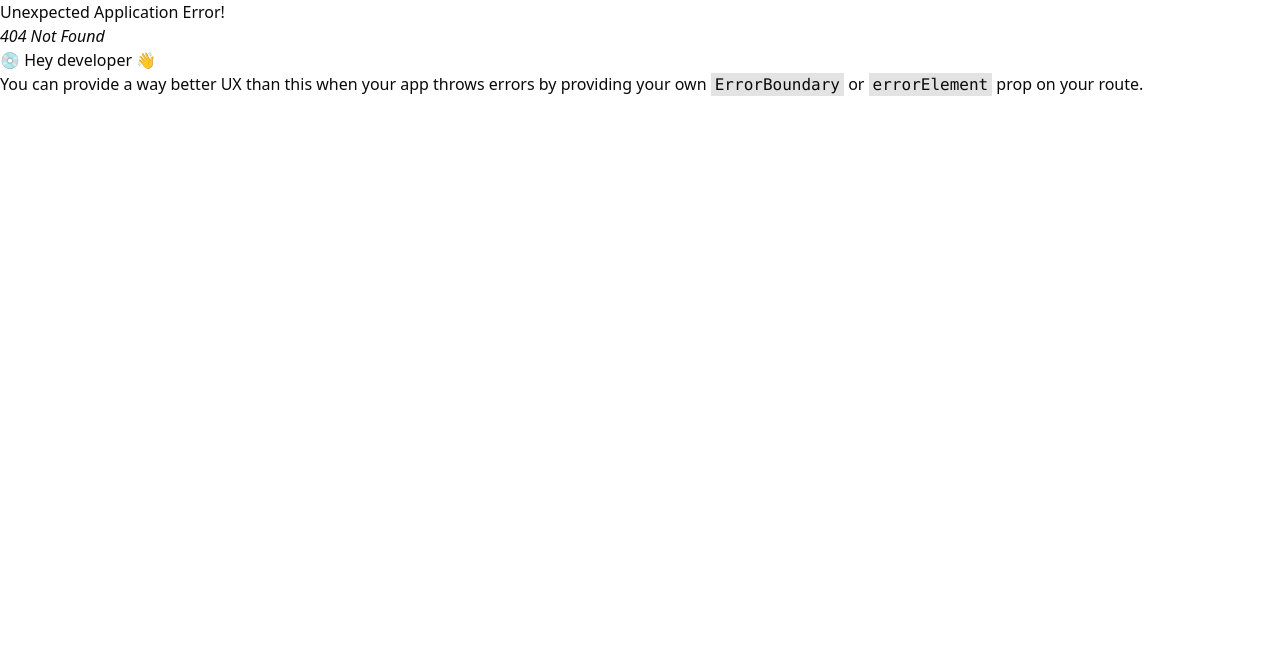
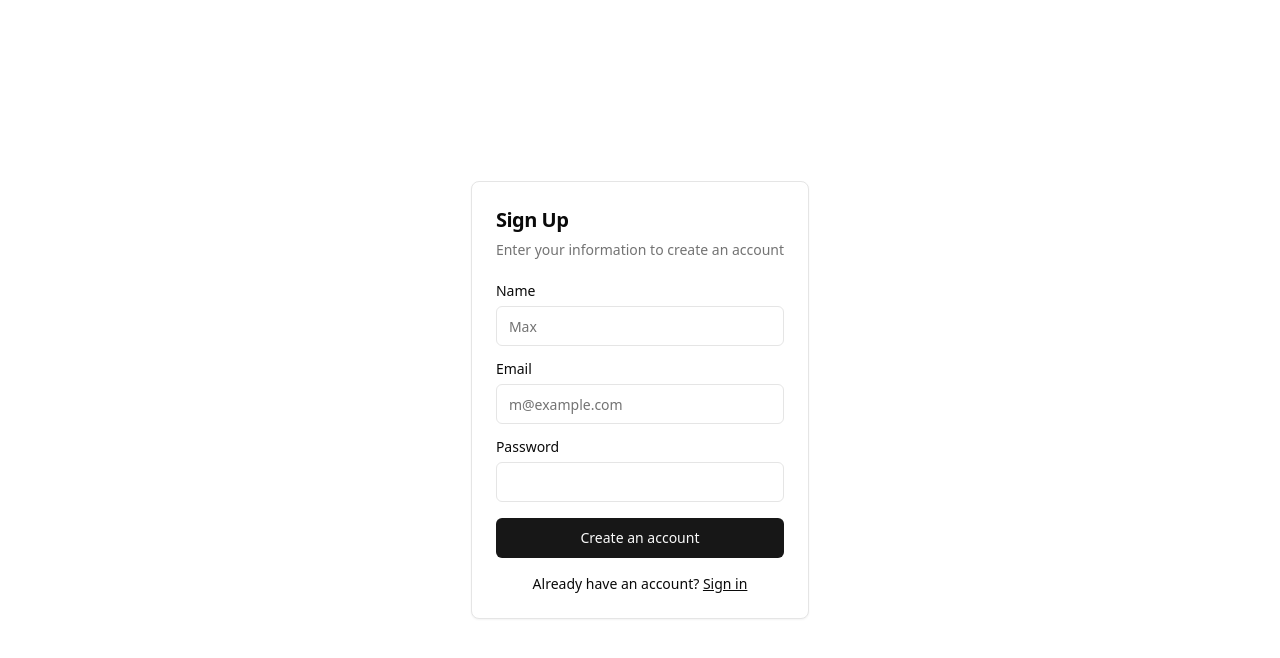
Before and after one commit to rajan126/ebookapp-dashboard, a React (Vite) app: page /register in a window 1280 px wide. Before the commit this address had no page. Shown: the top 658 px of the page. Built offline with nearby package versions, Linux system fonts and the light colour scheme.

Commit message:
add register page

```diff
--- a/src/pages/LoginPage.tsx
+++ b/src/pages/LoginPage.tsx
@@ -3,6 +3,7 @@ import { Card, CardContent, CardDescription, CardFooter, CardHeader, CardTitle }
 import { Input } from '@/components/ui/input'
 import { Label } from '@/components/ui/label'
 import React from 'react'
+import { Link } from 'react-router-dom'
 
 function Login() {
   return (
@@ -25,7 +26,15 @@ function Login() {
         </div>
       </CardContent>
       <CardFooter>
+        <div className=' w-full'>
         <Button className="w-full">Sign in</Button>
+        <div className="mt-4 text-center text-sm">
+          Already have an account?{" "}
+          <Link to={'/register'} className="underline">
+            Sign up
+          </Link>
+        </div>
+        </div>
       </CardFooter>
     </Card>
     </section>
--- /dev/null
+++ b/src/pages/RegisterPage.tsx
@@ -0,0 +1,56 @@
+import { Button } from '@/components/ui/button'
+import { Card, CardContent, CardDescription, CardHeader, CardTitle } from '@/components/ui/card'
+import { Input } from '@/components/ui/input'
+import { Label } from '@/components/ui/label'
+import React from 'react'
+import { Link } from 'react-router-dom'
+import Login from './LoginPage';
+
+function RegisterPage() {
+  return (
+   <section className=' flex justify-center items-center h-screen'>
+     <Card className="mx-auto max-w-sm">
+      <CardHeader>
+        <CardTitle className="text-xl">Sign Up</CardTitle>
+        <CardDescription>
+          Enter your information to create an account
+        </CardDescription>
+      </CardHeader>
+      <CardContent>
+        <div className="grid gap-4">
+          <div className="grid gap-2">
+          <Label htmlFor="first-name">Name</Label>
+          <Input id="first-name" placeholder="Max" required />
+
+          </div>
+          <div className="grid gap-2">
+            <Label htmlFor="email">Email</Label>
+            <Input
+              id="email"
+              type="email"
+              placeholder="m@example.com"
+              required
+            />
+          </div>
+          <div className="grid gap-2">
+            <Label htmlFor="password">Password</Label>
+            <Input id="password" type="password" />
+          </div>
+          <Button type="submit" className="w-full">
+            Create an account
+          </Button>
+
+        </div>
+        <div className="mt-4 text-center text-sm">
+          Already have an account?{" "}
+          <Link to={'/Login'} className="underline">
+            Sign in
+          </Link>
+        </div>
+      </CardContent>
+    </Card>
+   </section>
+  )
+}
+
+export default RegisterPage
--- a/src/router.tsx
+++ b/src/router.tsx
@@ -2,6 +2,7 @@
 import { createBrowserRouter } from "react-router-dom";
 import HomePage from "@/pages/HomePage";
 import LoginPage from "@/pages/LoginPage";
+import RegisterPage from "./pages/RegisterPage";
 
 const router = createBrowserRouter(
   [
@@ -13,6 +14,10 @@ const router = createBrowserRouter(
         path:'/login',
         element:<LoginPage/>
     },
+    {
+        path:'/register',
+        element:<RegisterPage/>
+    },
 
   ]
 )
```
